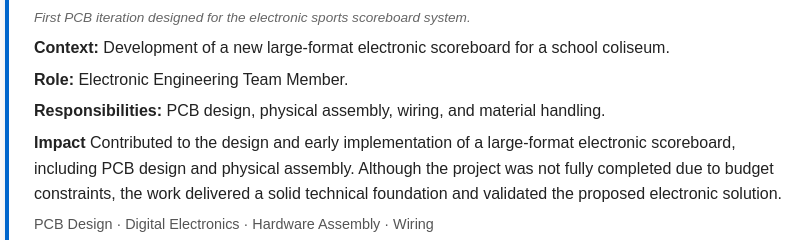
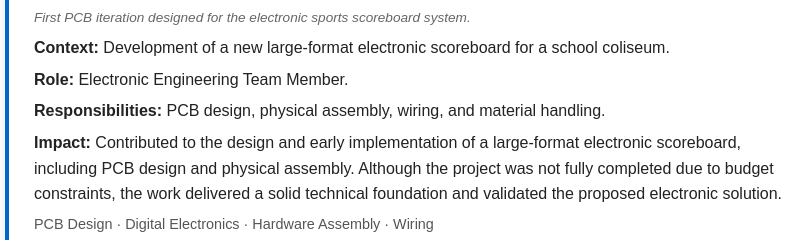
Before and after one commit to Pablito2324/pablosantiagoh.github.io, a plain HTML site: page index.html in a window 1280 px wide. Shown: the part 2600-2840 px from the top of the page, 185-970 px from the left. Drawn offline with Linux system fonts and the light colour scheme.

Commit message:
Update index.html

```diff
--- a/index.html
+++ b/index.html
@@ -96,7 +96,7 @@
     <p><strong>Context:</strong> Development of a new large-format electronic scoreboard for a school coliseum.</p>
     <p><strong>Role:</strong> Electronic Engineering Team Member.</p>
     <p><strong>Responsibilities:</strong> PCB design, physical assembly, wiring, and material handling.</p>
-    <p><strong>Impact</strong> Contributed to the design and early implementation of a large-format
+    <p><strong>Impact:</strong> Contributed to the design and early implementation of a large-format
     electronic scoreboard, including PCB design and physical assembly.
     Although the project was not fully completed due to budget constraints,
     the work delivered a solid technical foundation and validated the
```
